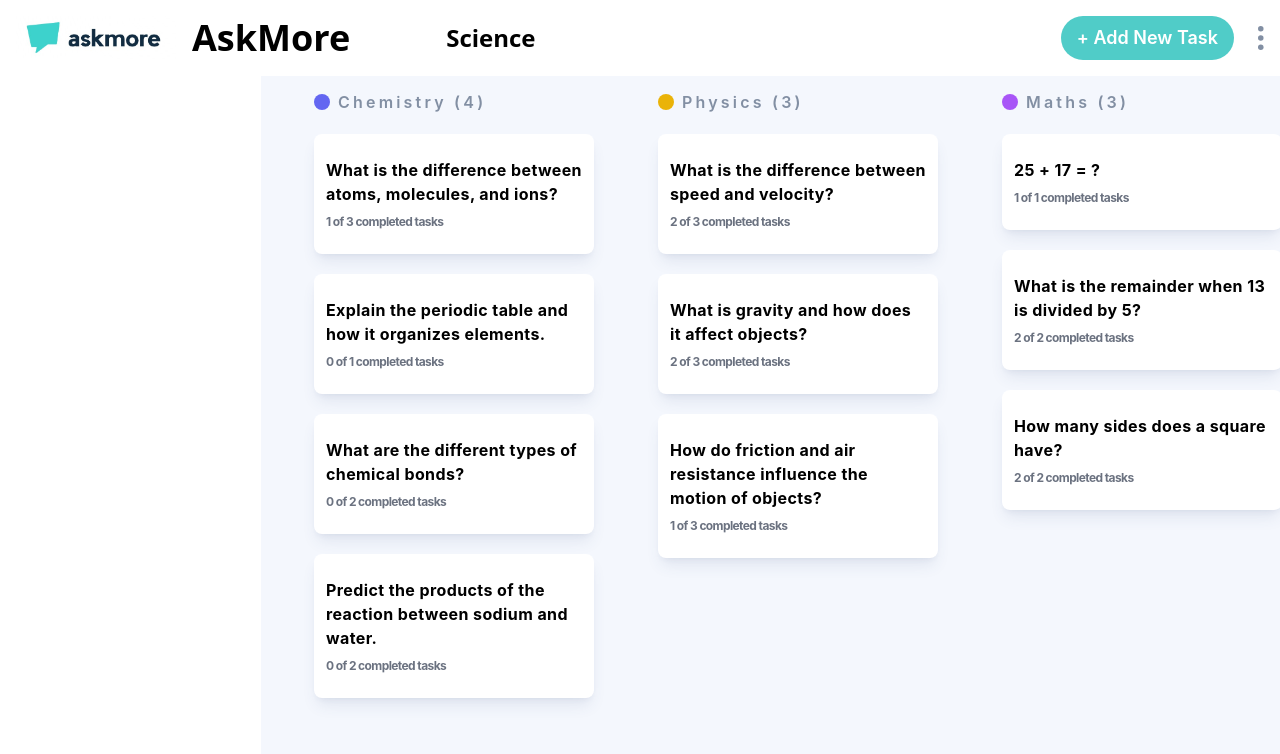
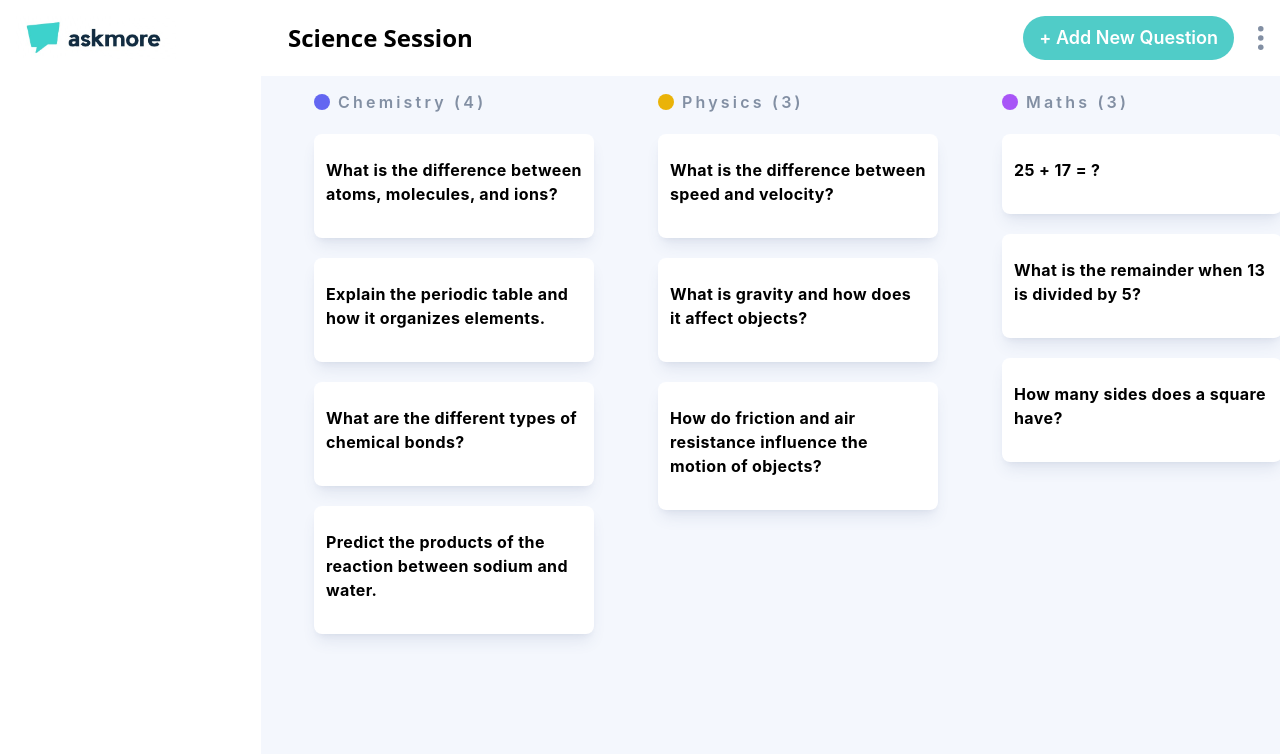
Before and after one commit to ranuga13/AskMore, a React (Vite) app in the folder frontend/: page / in a window 1280 px wide. Shown: the top 754 px of the page. Built offline with nearby package versions, Linux system fonts and the light colour scheme.

Commit message:
New Updateds

```diff
--- a/frontend/src/components/Header.jsx
+++ b/frontend/src/components/Header.jsx
@@ -50,7 +50,7 @@ function Header({ setBoardModalOpen, boardModalOpen }) {
         <div className=" flex items-center space-x-2  md:space-x-4">
           <img src={Logo} alt=" Logo " className=" h-50 w-40" />
           <h3 className=" md:text-4xl  hidden md:inline-block font-bold  font-sans">
-            AskMore
+            {/* AskMore */}
           </h3>
           <div className=" flex items-center ">
             <h3 className=" truncate max-w-[200px] md:text-2xl text-xl font-bold md:ml-20 font-sans  ">
@@ -75,7 +75,7 @@ function Header({ setBoardModalOpen, boardModalOpen }) {
                 }
             }
 
-            className=" button hidden md:block ">+ Add New Task</button>
+            className=" button hidden md:block ">+ Add New Question</button>
           <button
             onClick={
                 () => {
--- a/frontend/src/components/Task.jsx
+++ b/frontend/src/components/Task.jsx
@@ -30,7 +30,7 @@ function Task({ taskIndex ,colIndex}) {
       >
         <p className=" font-bold tracking-wide ">{task.title}</p>
         <p className=" font-bold text-xs tracking-tighter mt-2 text-gray-500">
-          {completed} of {subtasks.length} completed tasks
+          {/* {completed} of {subtasks.length} completed tasks */}
         </p>
       </div>
       {isTaskModalOpen && (
--- a/frontend/src/components/TaskModal.jsx
+++ b/frontend/src/components/TaskModal.jsx
@@ -2,7 +2,9 @@ import React from 'react'
 
 function TaskModal() {
   return (
-    <div>TaskModal</div>
+    <div>
+    {/* TaskModal */}
+    </div>
   )
 }
 
--- a/frontend/src/data/data.json
+++ b/frontend/src/data/data.json
@@ -1,7 +1,7 @@
 {
   "boards": [
     {
-      "name": "Science",
+      "name": "Science Session",
       "isActive": false,
       "columns": [
         {
--- a/frontend/src/modals/AddEditTaskModal.jsx
+++ b/frontend/src/modals/AddEditTaskModal.jsx
@@ -68,14 +68,14 @@ function AddEditTaskModal({ type, device, setOpenAddEditTask }) {
        shadow-md shadow-[#364e7e1a] max-w-md mx-auto  w-full px-8  py-8 rounded-xl"
       >
         <h3 className=" text-lg ">
-          {type === "edit" ? "Edit" : "Add New"} Task
+          {type === "edit" ? "Edit" : "Add New"} Question
         </h3>
 
         {/* Task Name */}
 
         <div className="mt-8 flex flex-col space-y-1">
           <label className="  text-sm dark:text-white text-gray-500">
-            Task Name
+            {/* Type Your Question */}
           </label>
           <input
             value={title}
@@ -83,7 +83,7 @@ function AddEditTaskModal({ type, device, setOpenAddEditTask }) {
             id="task-name-input"
             type="text"
             className=" bg-transparent  px-4 py-2 outline-none focus:border-0 rounded-md text-sm  border-[0.5px] border-gray-600 focus:outline-[#635fc7] outline-1  ring-0  "
-            placeholder=" e.g Take coffee break"
+            placeholder=" Type your Question ..."
           />
         </div>
 
@@ -101,7 +101,7 @@ function AddEditTaskModal({ type, device, setOpenAddEditTask }) {
             }}
             className=" w-full items-center text-white bg-[#635fc7] py-2 rounded-full "
           >
-            {type === "edit" ? " save edit" : "Create task"}
+            {type === "edit" ? " save edit" : "Create question"}
           </button>
         </div>
       </div>
```
